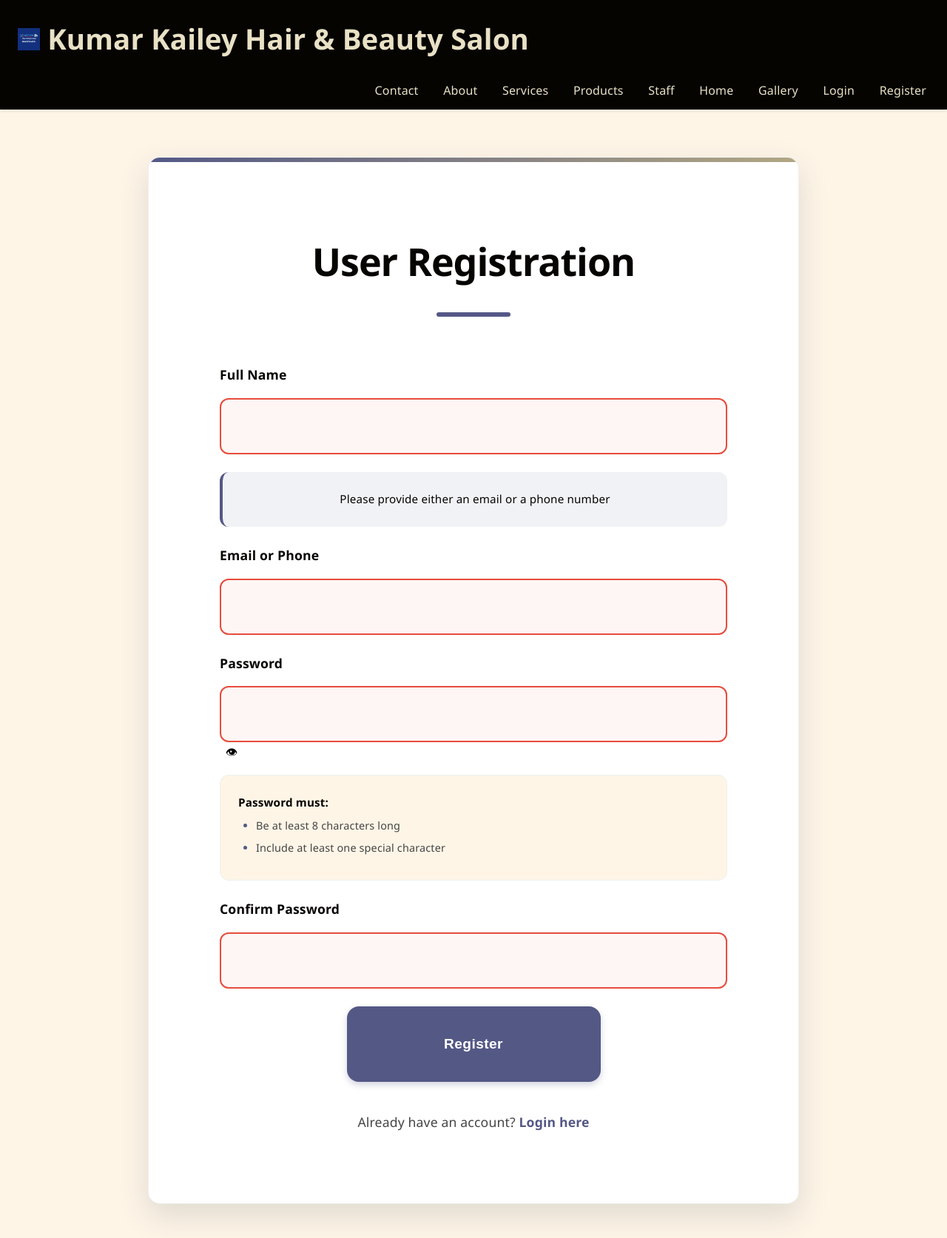
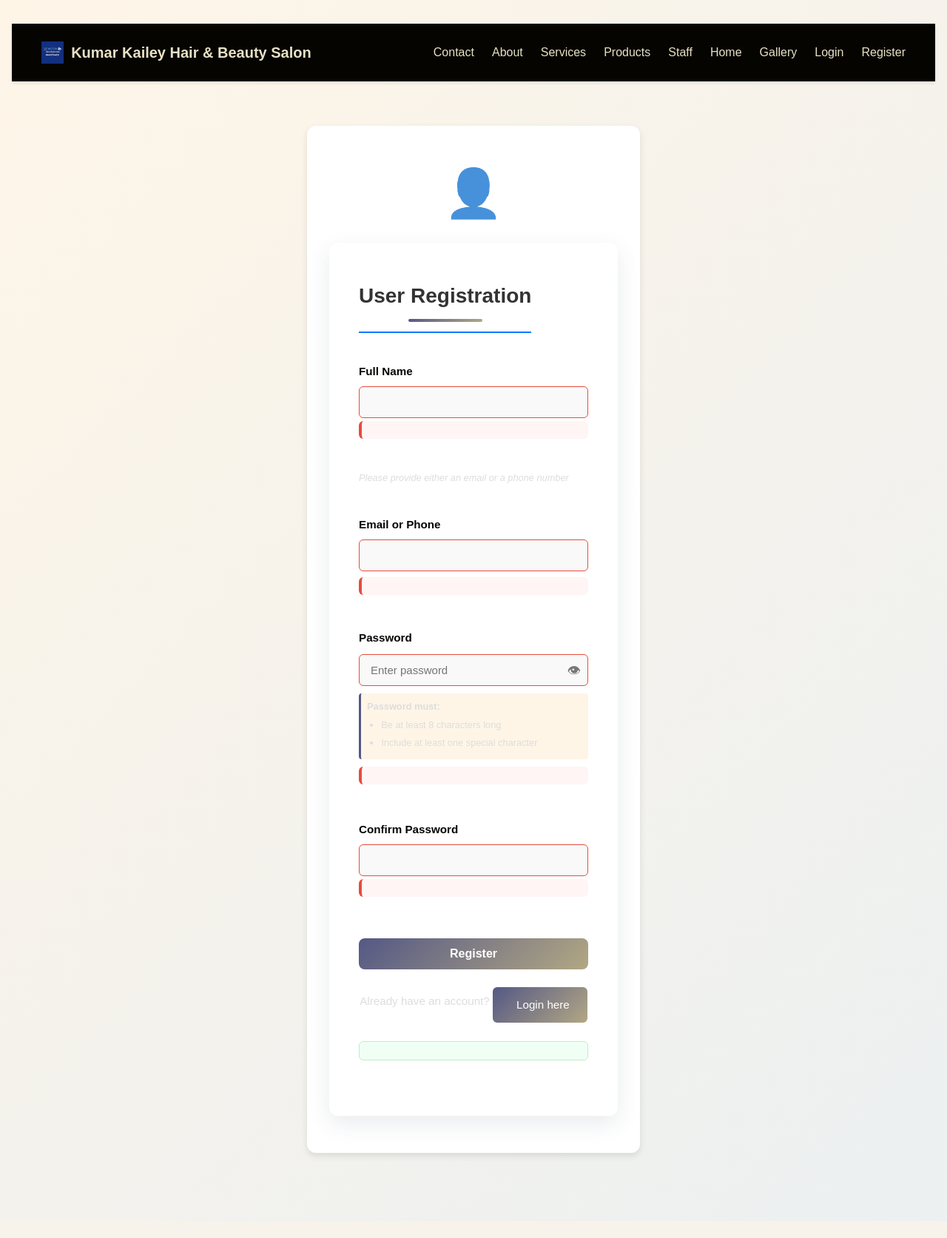
Before and after one commit to qqsas/SalonWebApplication, a PHP site: page /Register.php in a window 1280 px wide. Shown: the top 1673 px of the page at 74% size. After the commit the page ends 1566 px from the top, so only its background shows below. Run offline with PHP 8.4, Linux system fonts and the light colour scheme; some libraries are stand-ins or nearby versions.

Commit message:
Imrpove user experience

```diff
--- a/Project/Register.php
+++ b/Project/Register.php
@@ -11,7 +11,7 @@ $confirmPasswordError = '';
 
 if ($_SERVER["REQUEST_METHOD"] == "POST") {
     $name = trim($_POST["name"] ?? '');
-    $contact = trim($_POST["contact"] ?? ''); // Combined email/phone input
+    $contact = trim($_POST["contact"] ?? '');
     $password = $_POST["password"] ?? '';
     $confirm_password = $_POST["confirm_password"] ?? '';
 
@@ -21,10 +21,7 @@ if ($_SERVER["REQUEST_METHOD"] == "POST") {
 
     if (!$conn) die("Database connection failed: " . mysqli_connect_error());
 
-    // Require name
     if (empty($name)) { $nameError = "Name is required."; $hasError = true; }
-
-    // At least one contact required
     if (empty($contact)) { $contactError = "Please provide either an email or phone number."; $hasError = true; }
 
     // Determine if contact is email or phone
@@ -32,21 +29,19 @@ if ($_SERVER["REQUEST_METHOD"] == "POST") {
         if (filter_var($contact, FILTER_VALIDATE_EMAIL)) {
             $email = $contact;
         } else {
-            // Normalize phone number to +27xxxxxxxxx
-            $number = preg_replace('/\D/', '', $contact); // digits only
+            $number = preg_replace('/\D/', '', $contact);
             if (substr($number, 0, 1) === '0' && strlen($number) === 10) {
                 $number = '+27' . substr($number, 1);
             } elseif (substr($number, 0, 2) === '27' && strlen($number) === 11) {
                 $number = '+' . $number;
             } elseif (substr($number, 0, 3) === '271') {
-                $number = '+' . $number; // already correct
+                $number = '+' . $number;
             } else {
-                $number = '+27' . $number; // fallback
+                $number = '+27' . $number;
             }
         }
     }
 
-    // Check email uniqueness
     if (!empty($email)) {
         $stmt = $conn->prepare("SELECT 1 FROM User WHERE Email = ?");
         $stmt->bind_param("s", $email);
@@ -56,7 +51,6 @@ if ($_SERVER["REQUEST_METHOD"] == "POST") {
         $stmt->close();
     }
 
-    // Check number uniqueness
     if (!empty($number)) {
         $stmt = $conn->prepare("SELECT 1 FROM User WHERE Number = ?");
         $stmt->bind_param("s", $number);
@@ -66,7 +60,6 @@ if ($_SERVER["REQUEST_METHOD"] == "POST") {
         $stmt->close();
     }
 
-    // Password validation
     if (empty($password)) {
         $passwordError = "Password is required."; $hasError = true;
     } else {
@@ -79,11 +72,9 @@ if ($_SERVER["REQUEST_METHOD"] == "POST") {
 
     if ($password !== $confirm_password) { $confirmPasswordError = "Passwords do not match."; $hasError = true; }
 
-    // Insert into database if no errors
     if (!$hasError) {
         $hashed_password = password_hash($password, PASSWORD_DEFAULT);
-        $role = "customer";
-
+        $role = "client";
         $emailToInsert = $email ?? '';
         $numberToInsert = $number ?? '';
 
@@ -91,13 +82,12 @@ if ($_SERVER["REQUEST_METHOD"] == "POST") {
         $stmt->bind_param("sssss", $name, $emailToInsert, $numberToInsert, $hashed_password, $role);
 
         if ($stmt->execute()) {
-            // Send welcome email
             if (!empty($email)) {
                 $subject = "Welcome to Our Store!";
                 $body = "<p>Hi " . htmlspecialchars($name) . ",</p>
                          <p>Thank you for registering at our store. Your account is now active!</p>
                          <p>We look forward to serving you.</p>";
-                $adminEmails = ['store@example.com']; // Optional: notify admin(s)
+                $adminEmails = ['store@example.com'];
                 sendEmail($email, $subject, $body, $adminEmails);
             }
 
@@ -119,17 +109,38 @@ if ($_SERVER["REQUEST_METHOD"] == "POST") {
 <html>
 <head>
     <title>Register</title>
-    <link href="styles2.css" rel="stylesheet">
+    <link href="styles.css" rel="stylesheet">
     <style>
         .error {
-            color: hsl(var(--secondary-hue), var(--saturation), 40%);
-            font-size: 0.875rem;
-            margin-top: 0.25rem;
+            color: #d9534f;
+            font-size: 0.9rem;
             display: block;
-            background: hsl(var(--secondary-hue), var(--saturation), 95%);
-            padding: 0.5rem;
-            border-radius: var(--border-radius-sm);
-            border-left: 4px solid var(--secondary-color);
+            margin-top: 4px;
+        }
+
+        .password-wrapper {
+          position: relative;
+          width: 100%;
+        }
+
+        .password-wrapper input {
+          width: 100%;
+          padding-right: 35px;
+          box-sizing: border-box;
+        }
+
+        .toggle-eye {
+          position: absolute;
+          right: 10px;
+          top: 50%;
+          transform: translateY(-50%);
+          cursor: pointer;
+          font-size: 18px;
+          color: #777;
+        }
+
+        .toggle-eye:hover {
+          color: #000;
         }
     </style>
 </head>
@@ -143,6 +154,7 @@ if ($_SERVER["REQUEST_METHOD"] == "POST") {
           <label>Full Name</label>
           <input type="text" name="name" class="form-control"
                  value="<?= htmlspecialchars($_POST["name"] ?? '') ?>" required>
+          <span class="error"><?= htmlspecialchars($nameError) ?></span>
         </div>
 
         <div class="contact-note">Please provide either an email or a phone number</div>
@@ -150,11 +162,15 @@ if ($_SERVER["REQUEST_METHOD"] == "POST") {
           <label>Email or Phone</label>
           <input type="text" name="contact" class="form-control"
                  value="<?= htmlspecialchars($_POST["contact"] ?? '') ?>" required>
+          <span class="error"><?= htmlspecialchars($contactError) ?></span>
         </div>
 
         <div class="form-group">
           <label>Password</label>
-          <input type="password" name="password" class="form-control" required>
+          <div class="password-wrapper">
+            <input type="password" name="password" class="form-control" placeholder="Enter password" required>
+            <span class="toggle-eye">👁</span>
+          </div>
           <div class="password-requirements">
               <strong>Password must:</strong>
               <ul>
@@ -162,45 +178,42 @@ if ($_SERVER["REQUEST_METHOD"] == "POST") {
                   <li>Include at least one special character</li>
               </ul>
           </div>
+          <span class="error"><?= htmlspecialchars($passwordError) ?></span>
         </div>
 
         <div class="form-group">
           <label>Confirm Password</label>
           <input type="password" name="confirm_password" class="form-control" required>
+          <span class="error"><?= htmlspecialchars($confirmPasswordError) ?></span>
         </div>
 
         <input type="submit" value="Register" class="btn-primary">
       </form>
 
       <p class="text-center mt-3">Already have an account? <a href="Login.php">Login here</a></p>
+      <p class="text-center" style="color: var(--accent-color);"><?= htmlspecialchars($message) ?></p>
     </div>
   </div>
 </div>
-</body>
+
 <script>
 document.addEventListener("DOMContentLoaded", function () {
   const pass = document.querySelector('input[name="password"]');
   const confirm = document.querySelector('input[name="confirm_password"]');
   const contact = document.querySelector('input[name="contact"]');
   const form = document.querySelector("form");
+  const toggle = document.querySelector(".toggle-eye");
 
-  // Show/hide password toggle
-  const toggle = document.createElement("span");
-  toggle.textContent = "👁";
-  toggle.style.cursor = "pointer";
-  toggle.style.marginLeft = "8px";
-  pass.parentNode.insertBefore(toggle, pass.nextSibling);
   toggle.addEventListener("click", () => {
-    const type = pass.type === "password" ? "text" : "password";
-    pass.type = confirm.type = type;
+    const isPassword = pass.type === "password";
+    pass.type = confirm.type = isPassword ? "text" : "password";
+    toggle.textContent = isPassword ? "🙈" : "👁";
   });
 
-  // Password match check
   confirm.addEventListener("input", () => {
     confirm.style.borderColor = confirm.value === pass.value ? "green" : "red";
   });
 
-  // Detect email or phone
   contact.addEventListener("input", () => {
     const val = contact.value.trim();
     if (val.includes("@")) contact.style.borderColor = "green";
@@ -208,7 +221,6 @@ document.addEventListener("DOMContentLoaded", function () {
     else contact.style.borderColor = "";
   });
 
-  // Prevent submit if passwords don’t match
   form.addEventListener("submit", (e) => {
     if (pass.value !== confirm.value) {
       e.preventDefault();
@@ -217,5 +229,5 @@ document.addEventListener("DOMContentLoaded", function () {
   });
 });
 </script>
-
+</body>
 </html>
```
